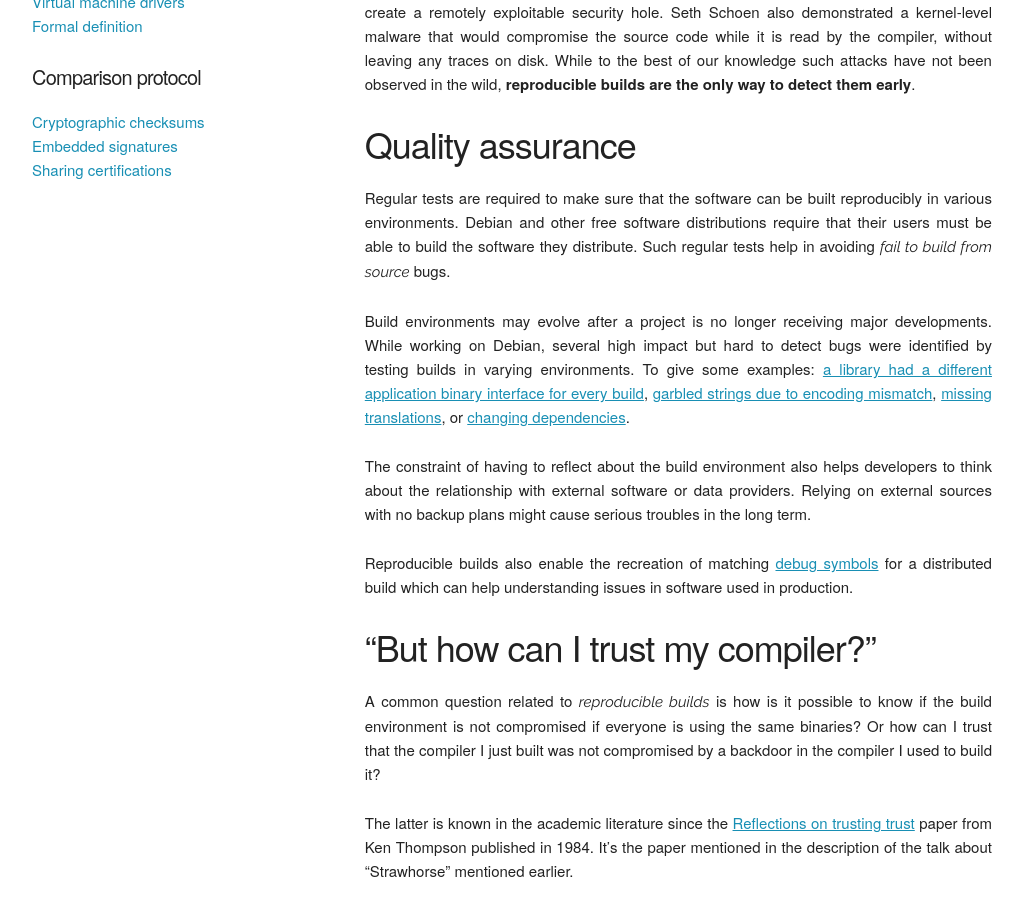
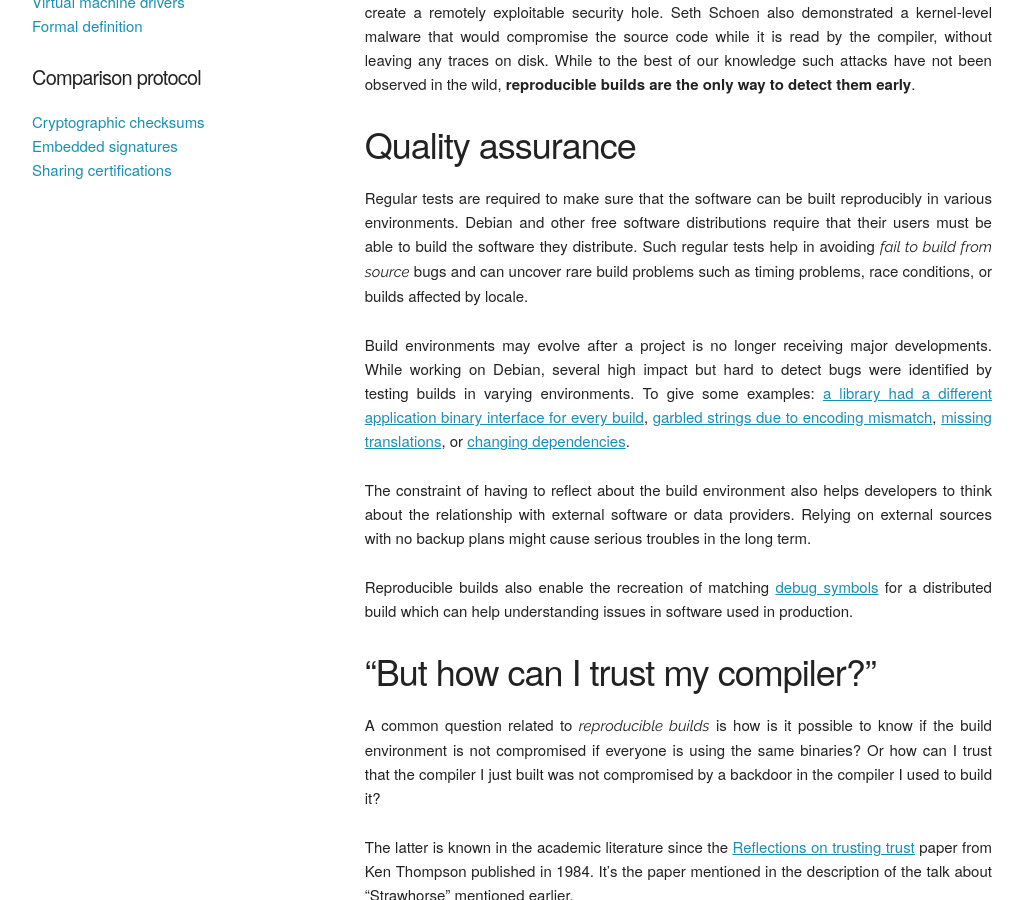
Before and after one commit to prototypefund/reproducible-website, a Jekyll site: the page built from _docs/buy_in.md, in a window 1280 px wide and 900 px high, scrolled down 849 px. Shown: the whole window, without its empty margins (128-1151 px from the left). Built offline with Jekyll 4.4.1, drawn with Linux system fonts in a browser that asks for light colours; some web fonts are replaced.

Commit message:
docs/buy_in: Document QA advantages

```diff
--- a/_docs/buy_in.md
+++ b/_docs/buy_in.md
@@ -58,7 +58,8 @@ Regular tests are required to make sure that the software can be built
 reproducibly in various environments. Debian and other free software
 distributions require that their users must be able to build the
 software they distribute. Such regular tests help in avoiding *fail to
-build from source* bugs.
+build from source* bugs and can uncover rare build problems such as
+timing problems, race conditions, or builds affected by locale.
 
 Build environments may evolve after a project is no longer receiving
 major developments. While working on Debian, several high impact but
```
